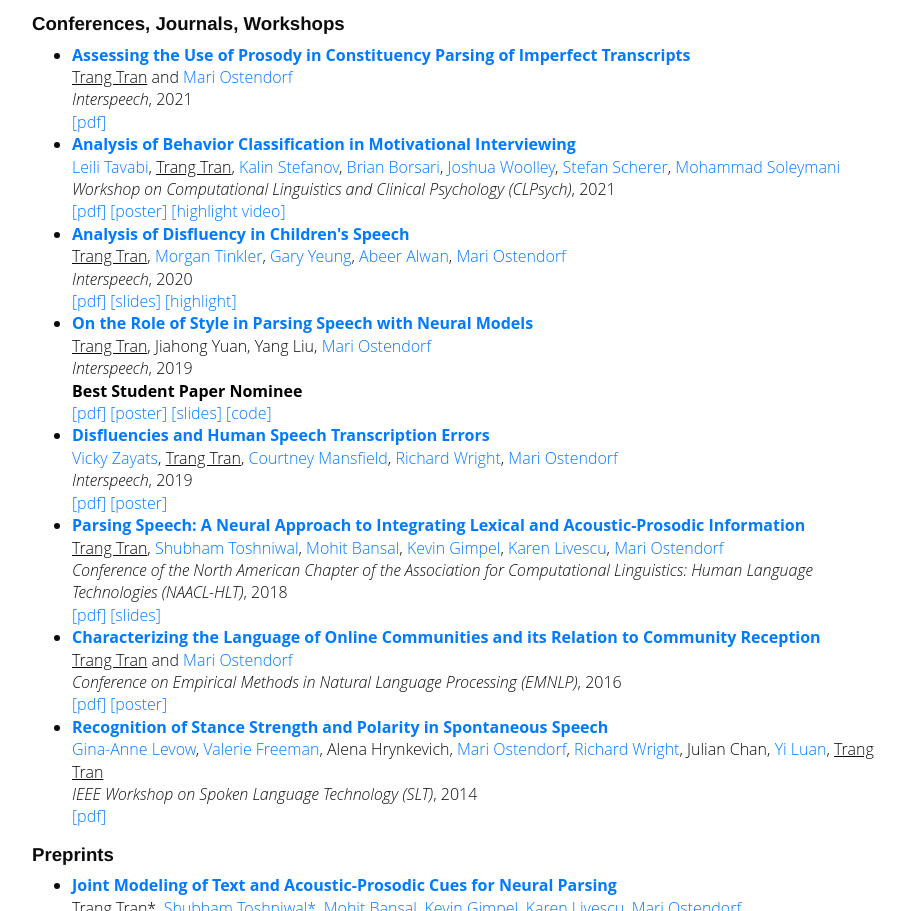
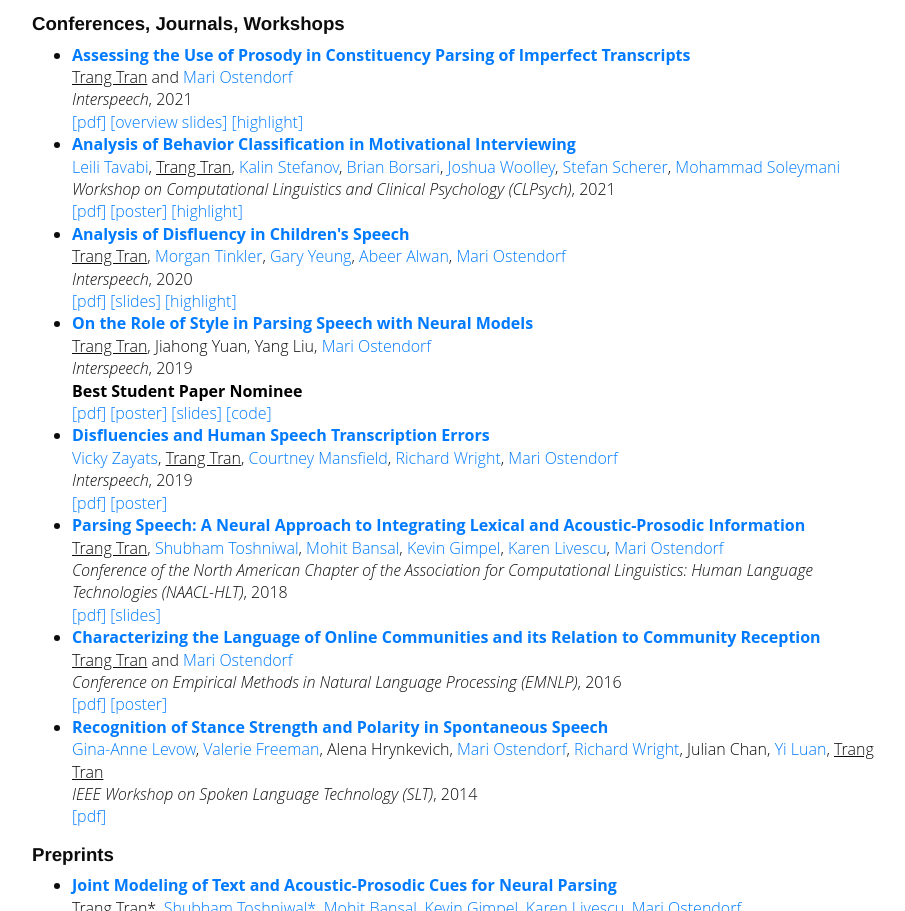
Before and after one commit to ttmt001/ttmt001.github.io, a plain HTML site: page index.html in a window 1280 px wide. Shown: the part 1125-2036 px from the top of the page, without its empty margins (179-1084 px from the left). Drawn offline with nearby package versions, Linux system fonts and the light colour scheme.

Commit message:
add Interspeech material

```diff
--- a/index.html
+++ b/index.html
@@ -217,9 +217,9 @@
         Interspeech</i>, 2021
         <br>
         <a href="pdfs/interspeech2021_parsing_asr.pdf">[pdf]</a>
-<!--        <a href="">[slides]</a>
-        <a href="">[highlight]</a>
--->
+        <a href="https://docs.google.com/presentation/d/1kEfbu5orKKjvZ6ToBIPr2YPLDqLRZClhgbGEztax8s4/edit?usp=sharing">[overview slides]</a>
+        <a href="https://youtu.be/oisqQQgXYhI">[highlight]</a>
+
         </li>
 
         <li>
@@ -242,7 +242,7 @@
         <br>
         <a href="https://www.aclweb.org/anthology/2021.clpsych-1.13.pdf">[pdf]</a>
         <a href="https://docs.google.com/presentation/d/1Uv4KQPUgVtigQYLOO0Zolt5RCPhDOr5yW5F9rn4H_0I/edit?usp=sharing">[poster]</a>
-        <a href="https://www.youtube.com/watch?v=Znemou1iIso">[highlight video]</a>
+        <a href="https://www.youtube.com/watch?v=Znemou1iIso">[highlight]</a>
         </li>
 
         </li>
```
